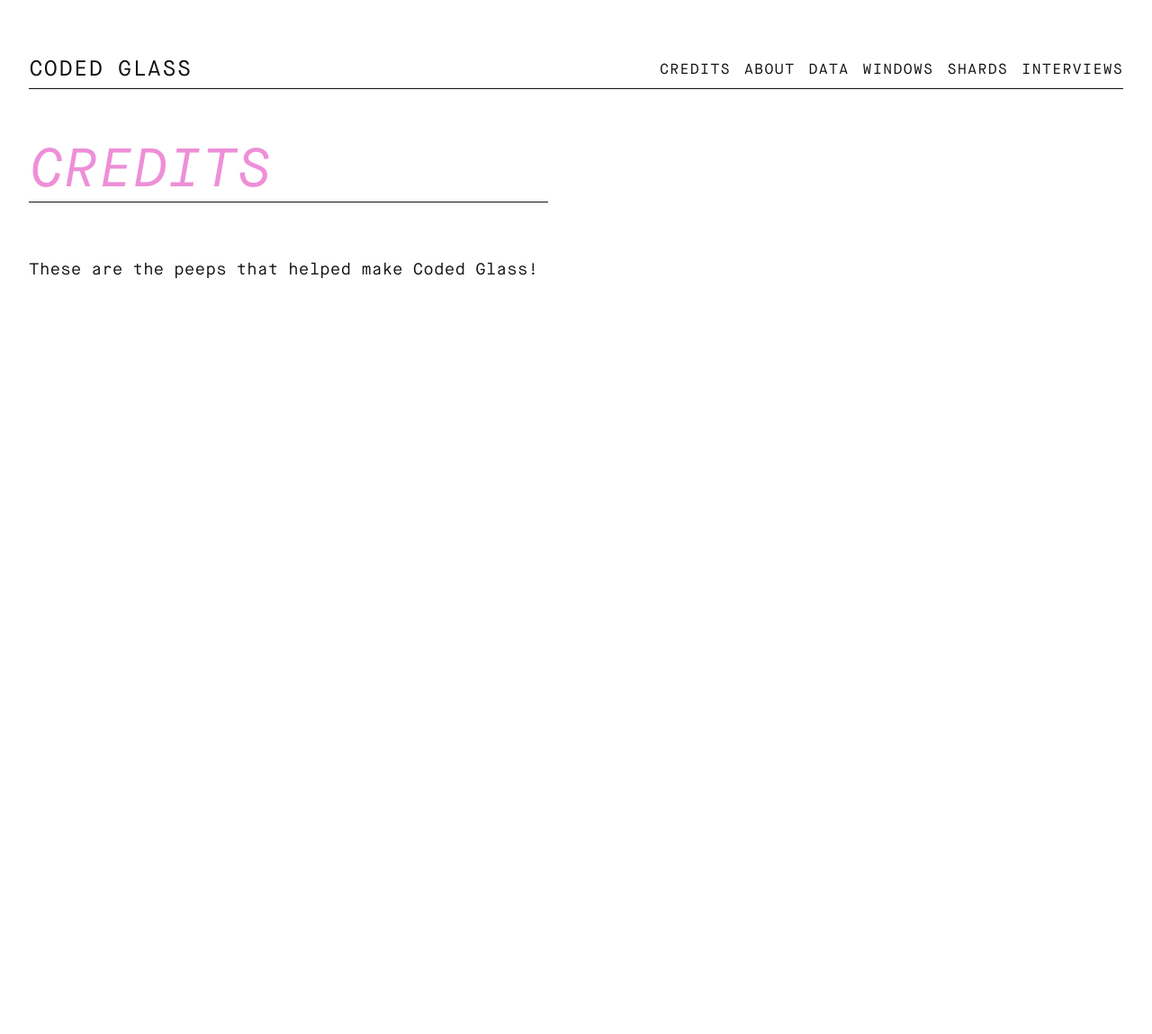
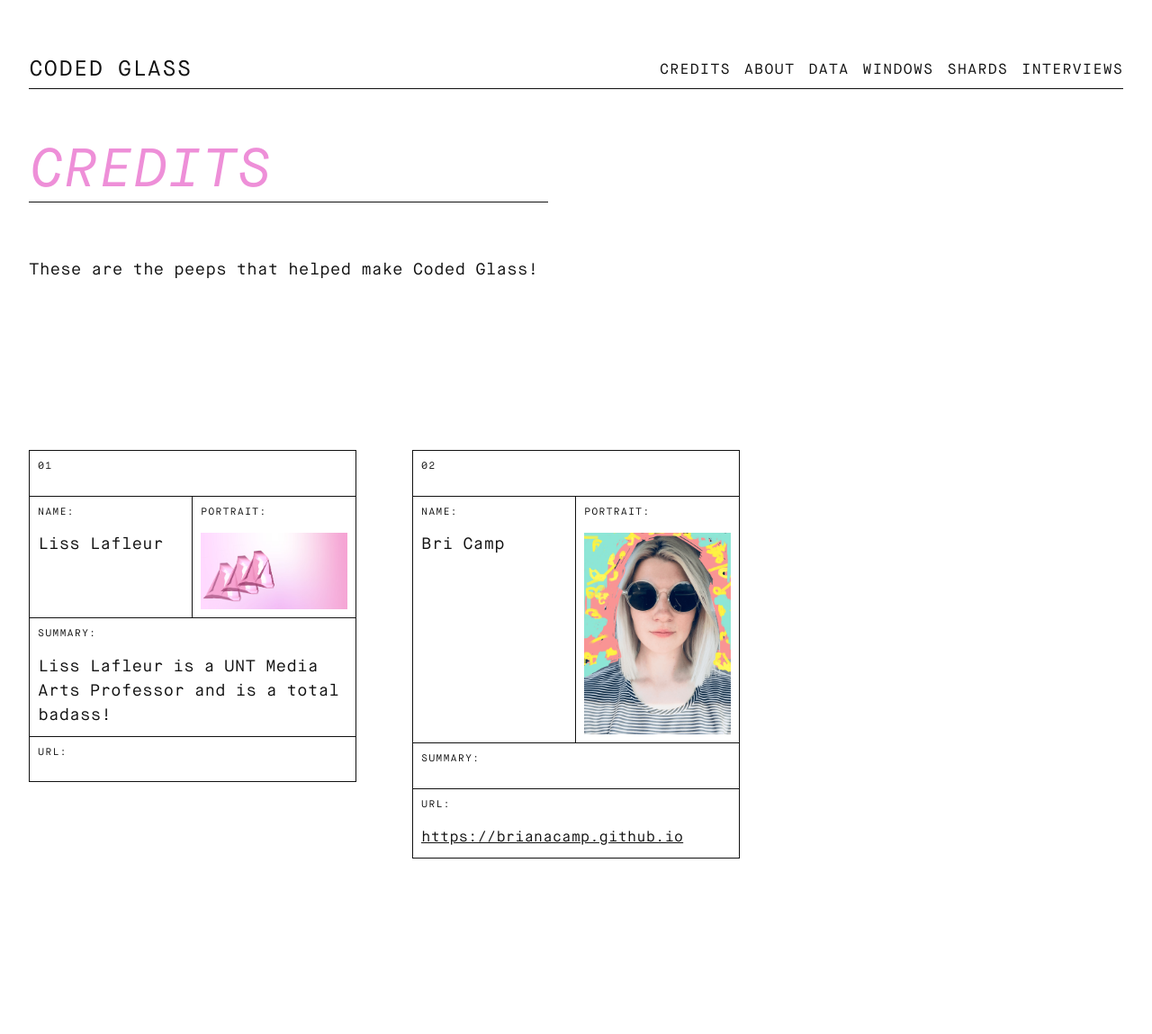
Before and after one commit to BrianaCamp/looking-glass, a Jekyll site: the page built from credits.markdown, in a window 1280 px wide. Shown: the whole page at 90% size. Built offline with Jekyll 4.4.1, drawn with Linux system fonts in a browser that asks for light colours; before the commit the page ends 900 px from its top, so only the background shows below that.

Commit message:
adds credit page with columns ref #42

```diff
--- a/_layouts/404.html
+++ b/_layouts/404.html
@@ -1,5 +1,5 @@
 ---
-layout: default
+layout: page
 ---
 
 <section class="section">
--- /dev/null
+++ b/_layouts/credits.html
@@ -0,0 +1,52 @@
+---
+layout: default
+---
+<section class="section">
+    <div class="container">
+        <div class="grid medium--grid--2up">
+            <div class="grid__item">
+                <h1 class="page-title">{{ page.title }}</h1>
+                <div class="text">
+                    {{ page.main-description | markdownify | smartify }}
+                </div>
+            </div>
+        </div>
+</section>
+<section class="section section--flush-top">
+    <div class="container">
+        <div class="grid medium--grid--2up large--grid--3up">
+        {% unless page.contributors == nil or page.contributors == '' %}
+            {% for item in page.contributors %}
+                <div class="grid__item">
+                    <ul class="box-content__list">
+                            <li class="box-content__list-item">
+                                <div class="box-content box-content--top">
+                                    <p class="box-content__title">{% if forloop.index <=9 %}0{% endif %}{{ forloop.index }}</p>
+                                </div>
+                                <div class="flex-between flex-between--2">
+                                    <div class="box-content box-content--no-top">
+                                        <h4 class="box-content__title">name:</h4>
+                                        <p>{{ item.name }}</p>
+                                    </div>
+                                    <div class="box-content box-content--no-top box-content--no-left">
+                                        <h4 class="box-content__title">portrait:</h4>
+                                        <img src="{{ item.image }}" alt="portrait of {{ item.name }}">
+                                    </div>
+                                </div>
+
+                                <div class="box-content box-content--no-top">
+                                    <h4 class="box-content__title">summary:</h4>
+                                    <div>{{ item.summary_text | markdownify | smartify }}</div>
+                                </div>
+                                <div class="box-content box-content--no-top">
+                                    <h4 class="box-content__title">url:</h4>
+                                    <p><a class="box-content__link" href="{{ item.url }}">{{ item.url }}</a></p>
+                                </div>
+                            </li>
+                    </ul>
+                </div>
+                {% endfor %}
+            {% endunless %}
+        </div>
+    </div>
+</section>
--- a/credits.markdown
+++ b/credits.markdown
@@ -3,6 +3,7 @@ title: Credits
 date: 2018-08-03 23:50:00 Z
 is-nav: true
 main-description: These are the peeps that helped make Coded Glass!
+layout: credits
 contributors:
 - name: Liss Lafleur
   image: "/uploads/shard-hero5.jpg"
```
Also changed, not shown: source/scss/_4_modules/_content.scss (+7 -0 lines), assets/css/kss/styleguide.css, assets/css/screen.css, 2 other files.
